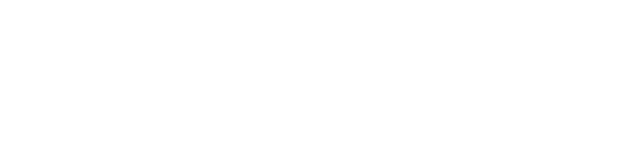
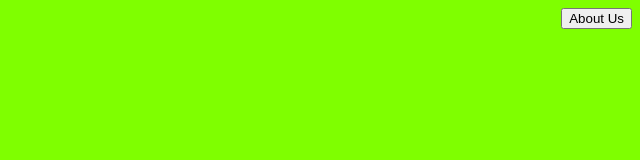
Before and after one commit to pdudhlur/HTMLRegisterPage, a plain HTML site: page index.html in a window 1280 px wide. Shown: the whole page, without its empty margins (640-1280 px from the left). Drawn offline with Linux system fonts and the light colour scheme.

Commit message:
Nav Bar Added

```diff
--- a/index.html
+++ b/index.html
@@ -8,6 +8,8 @@
     <title>Register Page</title>
 </head>
 <body>
-
+    <nav style="text-align: right;">
+        <button>About Us</button>
+    </nav>
 </body>
 </html>
--- a/style.css
+++ b/style.css
@@ -0,0 +1,3 @@
+body{
+    background-color: chartreuse;
+}
```
